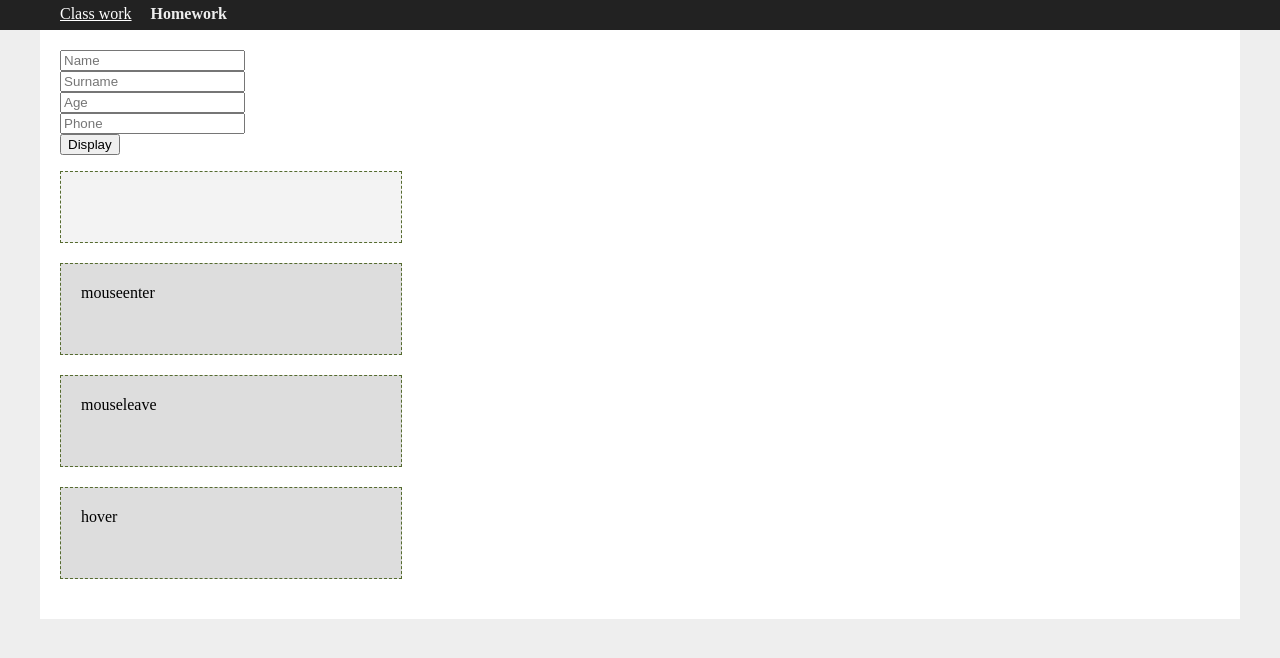
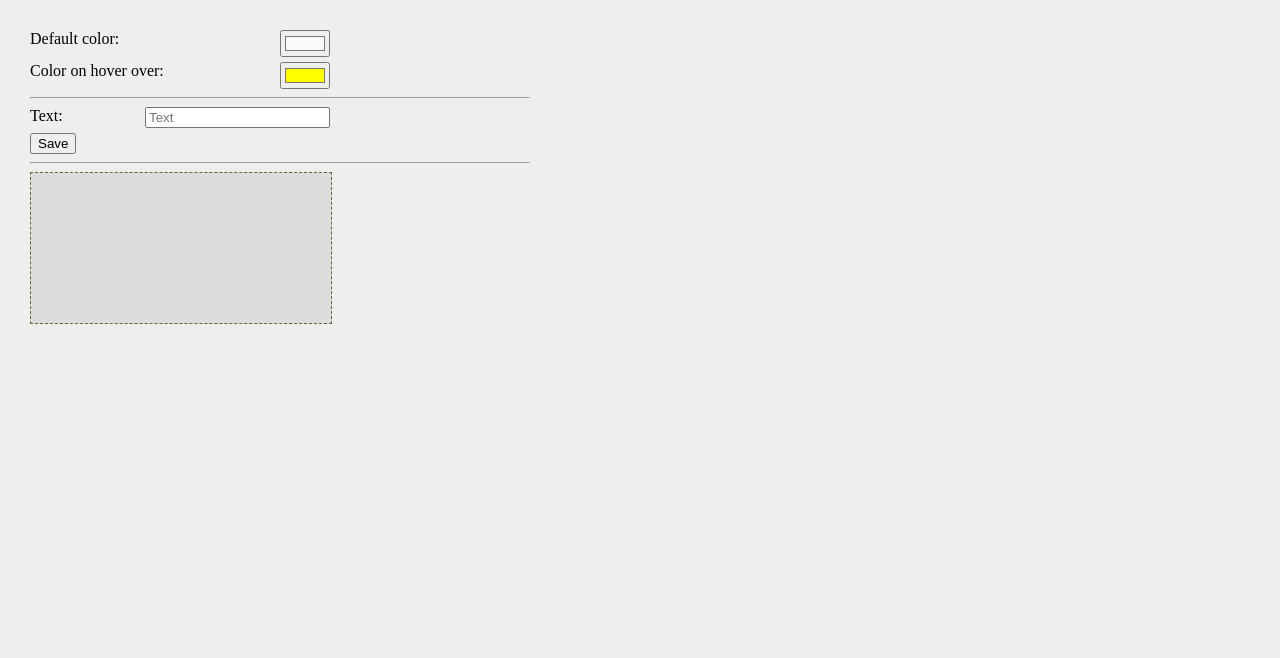
Before and after one commit to Code-Club-Ukraine/JavaScript, a plain HTML site: page lesson_01/index.html in a window 1280 px wide. Drawn offline with Linux system fonts and the light colour scheme.

Commit message:
refactor lesson 1 (#5)

```diff
--- a/lesson_01/css/styles.css
+++ b/lesson_01/css/styles.css
@@ -1,55 +1,43 @@
 body {
     padding: 0;
+    margin: 0;
     background: #eee;
 }
 
-.in {
-    width: 1200px;
-    margin: 0 auto;
-    padding: 0 20px;
-    box-sizing: border-box;
+.root {
+    margin: 30px;
+    max-width: 500px;
 }
 
-.nav {
-    position: fixed;
-    top: 0;
-    right: 0;
-    left: 0;
-    background: #222;
-    padding: 5px 0;
-    height: 20px;
+.color-picker,
+.text-field {
+    display: flex;
+    max-width: 300px;
+    justify-content: space-between;
+    margin: 5px 0;
 }
 
-.nav-link {
-    color: #fff;
-    margin-right: 15px;
+#display-text {
+    border: 1px dashed darkolivegreen;
+    background: #ddd;
+    height: 150px;
+    width: 300px;
+    display: flex;
+    justify-content:center
 }
 
-.nav-link.active {
-    color: #eee;
-    text-decoration: none;
-    font-weight: bold;
+#textarea {
+    display: block;
+    border: none;
+    background: none;
+    margin: 20px;
+    width: 95%;
+    height: 80%;
+    overflow: hidden;
+    overflow-y: scroll;
 }
 
-.wrapper {
-    margin-top: 30px;
+#textarea p {
+    margin: 0;
+    padding: 0;
 }
-
-.wrapper .in {
-    background: #fff;
-    padding: 20px;
-}
-
-.block {
-    padding: 20px;
-    border: 1px dashed darkolivegreen;
-    background: #ddd;
-    min-height: 50px;
-    width: 300px;
-    margin-bottom: 20px;
-}
-
-.block-person-data {
-    background: #f3f3f3;
-    min-height: 30px;
-}
--- a/lesson_01/index.html
+++ b/lesson_01/index.html
@@ -1,42 +1,38 @@
 <html>
+
 <head>
     <title>CodeClub. JavaScript. Lesson 1.</title>
     <link rel="stylesheet" href="css/styles.css">
 </head>
+
 <body>
-        <nav class="nav">
-            <div class="in">
-                <a href="index.html" class="nav-link">Class work</a>
-                <a href="homework.html" class="nav-link active">Homework</a>
+    <div class="root">
+        <div class="color-picker">
+            <label for="default-color">Default color:</label>
+            <input type="color" name="default-color" id="default-color" value="#f9f9f9">
         </div>
-        </nav>
 
-        <div class="wrapper">
-            <div class="in">
-                <form action="GET" class="form-person">
-                    <div>
-                        <input type="text" name="name" id="name" placeholder="Name">
+        <div class="color-picker">
+            <label for="hover-color">Color on hover over:</label>
+            <input type="color" name="hover-color" id="hover-color" value="#ffff00">
         </div>
-                    <div>
-                        <input type="text" name="surname" id="surname" placeholder="Surname">
+
+        <hr>
+
+        <div class="text-field">
+            <label for="text">Text:</label>
+            <input type="text" name="text" id="text" placeholder="Text">
         </div>
-                    <div>
-                        <input type="text" name="age" id="age" placeholder="Age">
-                    </div>
-                    <div>
-                        <input type="tel" name="tel" id="tel" placeholder="Phone">
-                    </div>
-                    <div>
-                        <input type="button" class="control-display" value="Display">
-                    </div>
-                </form>
 
-                <div class="block block-person-data"></div>
+        <button type="button" name="save">Save</button>
 
-                <div class="block block-mouseenter">mouseenter</div>
-                <div class="block block-mouseleave">mouseleave</div>
-                <div class="block block-hover">hover</div>
+        <hr>
+
+        <div id="display-text">
+            <div id="textarea"></div>
         </div>
     </div>
+    <script src="js/scripts.js"></script>
 </body>
+
 </html>
--- /dev/null
+++ b/lesson_01/js/scripts.js
@@ -0,0 +1,3 @@
+document.addEventListener("DOMContentLoaded", function () {
+  // write your code here:
+});
```
Also changed, not shown: lesson_01/homework.html (deleted, +0 -47 lines), README.md, lesson_01/README.md. Lines whose indentation alone changed are shown as unchanged.
